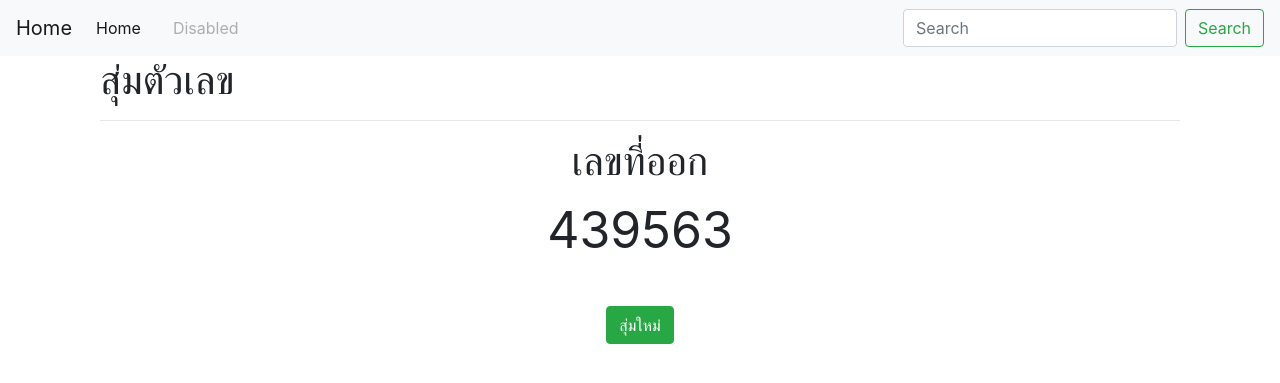
After one commit to S1vanat/Lottery, a Django app: page /randompage/ in a window 1280 px wide. The commit adds this page. Shown: the top 383 px of the page. Run offline with Django 3.2, Linux system fonts and the light colour scheme; some libraries are stand-ins or nearby versions.

Commit message:
Add random page part 1/5

```diff
--- a/Myproject/Myproject/urls.py
+++ b/Myproject/Myproject/urls.py
@@ -24,6 +24,7 @@ urlpatterns = [
     path('', views.home, name="home"),
     path('admin/', admin.site.urls),
     path('page1/', views.page1),
+    path('randompage/', views.randompage, name="randompage")
 ]
 
 urlpatterns += staticfiles_urlpatterns()
--- a/Myproject/home/views.py
+++ b/Myproject/home/views.py
@@ -1,6 +1,7 @@
 from django.shortcuts import render,redirect
 from django.http import HttpResponse
 from django.template import RequestContext
+import random as r
 # Create your views here.
 def home(request):
     context = {'namae' : "Thanawath Petavibornsatarn",
@@ -11,3 +12,8 @@ def home(request):
 
 def page1(request):
     return render(request, 'page1.html')
+
+def randompage(request):
+    random_number = r.randrange(100000, 1000000)
+
+    return render(request, 'randompage.html', {'random_number' : random_number})
--- /dev/null
+++ b/Myproject/templates/randompage.html
@@ -0,0 +1,22 @@
+{% extends 'navbar.html'%} {% block content%}
+<div class="container">
+  <div class="header">
+    <h1>สุ่มตัวเลข</h1>
+    <hr />
+  </div>
+  <div class="section">
+    <div class="random_number">
+      <h1>เลขที่ออก</h1>
+      <p>{{ random_number }}</p>
+      <button type="submit" class="btn btn-success">สุ่มใหม่</button>
+    </div>
+  </div>
+</div>
+
+<style>
+  .random_number {
+    text-align: center;
+    font-size: 50px;
+  }
+</style>
+{% endblock %}
```
Also changed, not shown: Myproject/templates/index.html (+39 -8 lines).
